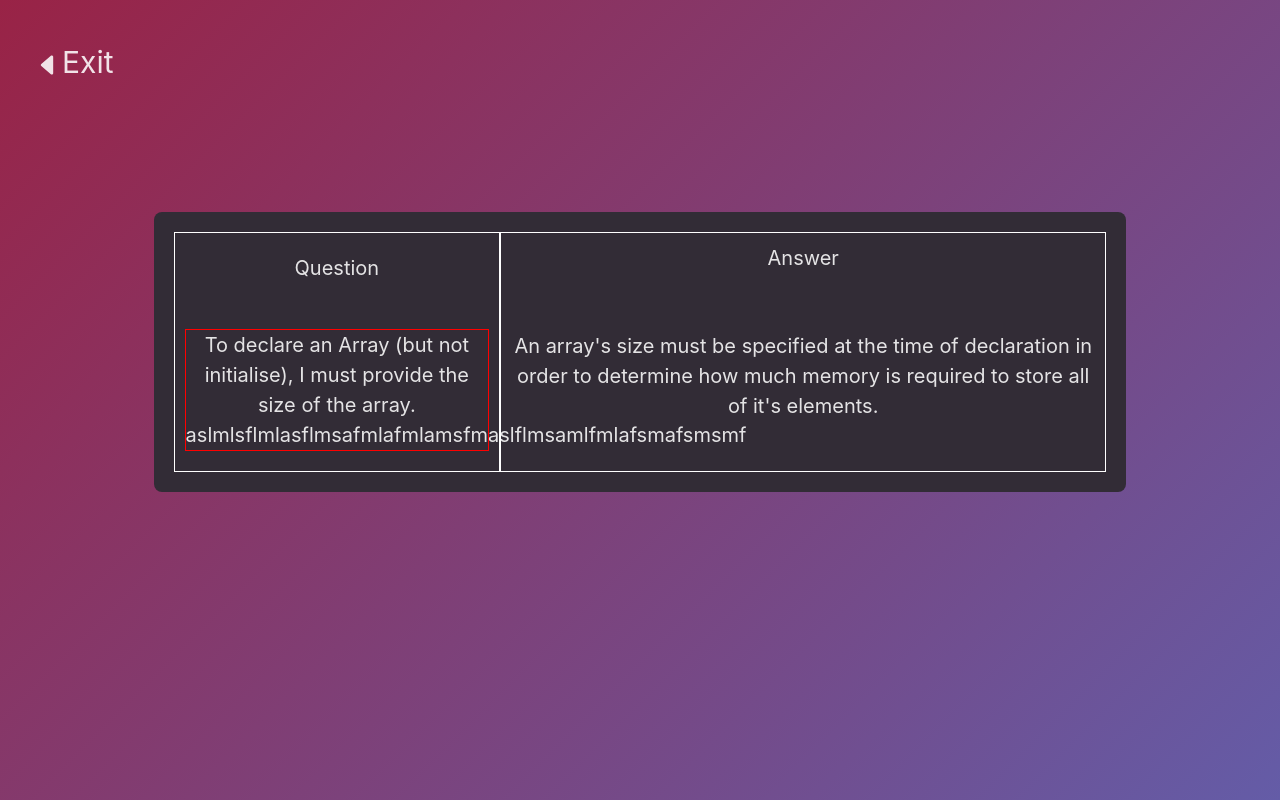
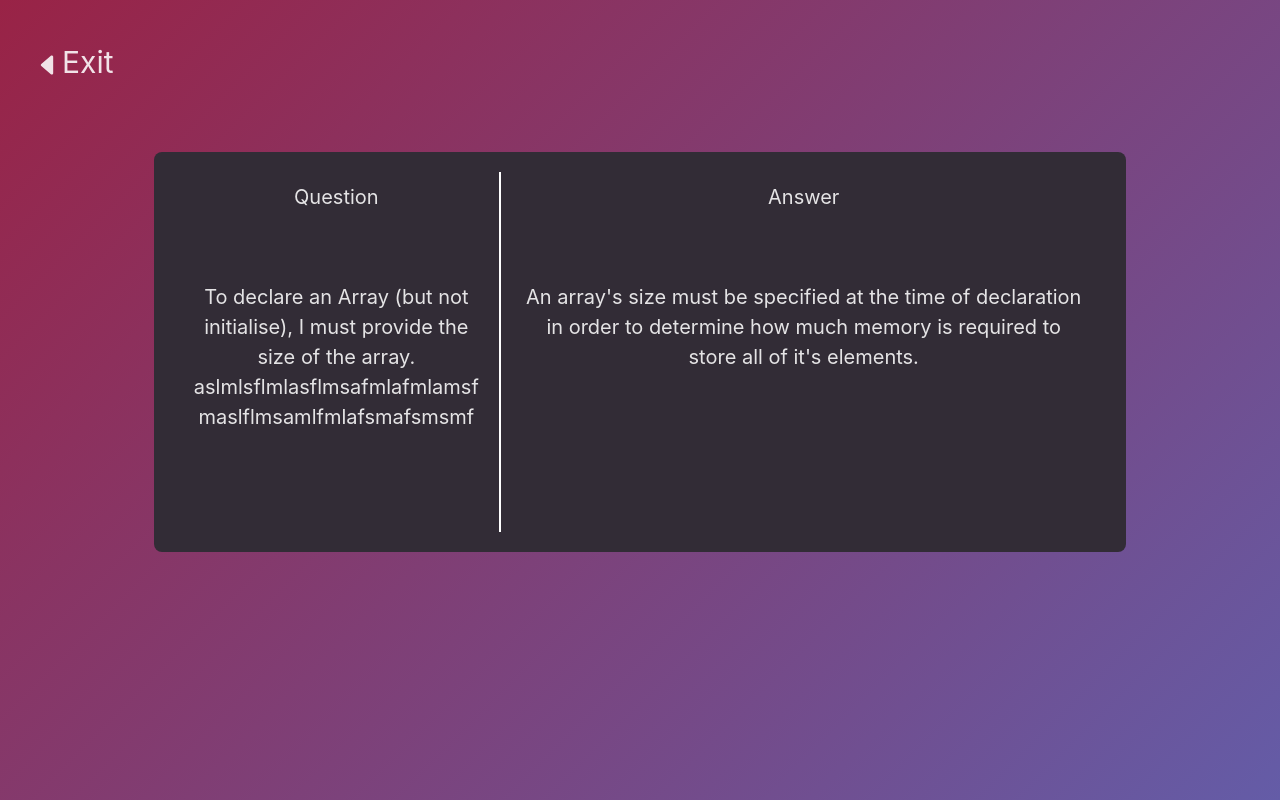
Before and after one commit to csesoc/trainee-4-23t2, a React (Vite) app: page /practice in a window 1280 px wide. Built offline with nearby package versions, Linux system fonts and the light colour scheme.

Commit message:
finished some more practice page stuff

```diff
--- a/src/components/PracticeQuestion.tsx
+++ b/src/components/PracticeQuestion.tsx
@@ -1,13 +1,13 @@
 export default function PracticeQuestion() {
     return (
-        <div id="question-container" className="m-4 bg-theme-black px-4 py-2 rounded-lg" style={{display:"flex", width: "80%", flexDirection: "row", padding: "20px", fontSize: "20px"}}>
-            <div style={{border: "1px solid white", width:"35%", minHeight: "30vh", borderRight: "1px solid white", textAlign: "center", display: "flex", padding: "10px", flexDirection: "column", justifyContent: "center", alignItems: "center"}}>
-                <h1 style={{marginBottom:"15%"}}>Question</h1>
-                <div style={{display: "block", border: "1px solid red", width: "100%"}}>To declare an Array (but not initialise), I must provide the size of the array. aslmlsflmlasflmsafmlafmlamsfmaslflmsamlfmlafsmafsmsmf </div>
+        <div id="question-container" className="m-4 bg-theme-black px-4 py-2 rounded-lg" style={{minHeight: "50vh", maxHeight: "70vh", display:"flex", width: "80%", flexDirection: "row", padding: "20px", fontSize: "20px", overflow: "hidden"}}>
+            <div style={{width:"35%", borderRight: "1px solid white", textAlign: "center", display: "flex", padding: "10px", flexDirection: "column"}}>
+                <h1 style={{marginBottom: "7.5vh"}}>Question</h1>
+                <div style={{display: "block", width: "100%", overflowWrap: "anywhere", padding: "10px"}}>To declare an Array (but not initialise), I must provide the size of the array. aslmlsflmlasflmsafmlafmlamsfmaslflmsamlfmlafsmafsmsmf </div>
             </div>
-            <div style={{border: "1px solid white", width:"65%", borderLeft: "1px solid white", display: "flex", alignItems: "center", padding: "10px", flexDirection: "column"}}>
-                <h2 style={{marginBottom:"10%"}}>Answer</h2>
-                <p style={{}}> An array's size must be specified at the time of declaration in order to determine how much memory is required to store all of it's elements. </p>
+            <div style={{width:"65%", borderLeft: "1px solid white", display: "flex", alignItems: "center", padding: "10px", flexDirection: "column",  overflowWrap: "anywhere"}}>
+                <h2 style={{marginBottom: "7.5vh"}}>Answer</h2>
+                <div style={{display: "block", width: "100%", overflowWrap: "anywhere", padding: "10px"}}> An array's size must be specified at the time of declaration in order to determine how much memory is required to store all of it's elements.  </div>
             </div>
         </div>
     );
--- a/src/pages/PracticeModePage/PracticePage.css
+++ b/src/pages/PracticeModePage/PracticePage.css
@@ -1,3 +1,2 @@
 #question-container div {
-    border: 1px solid white;
 }
```
